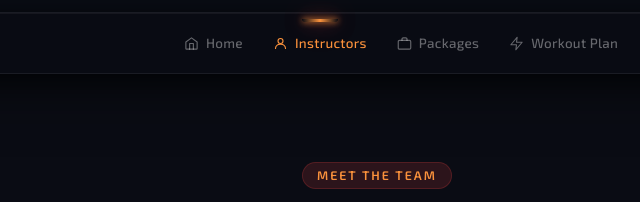
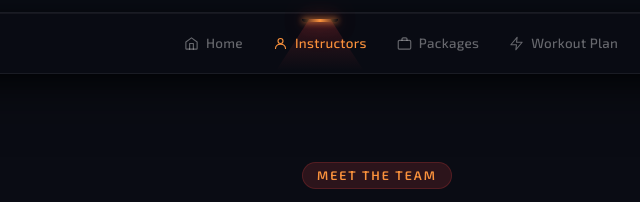
Before and after one commit to DaVincii636/VantaFit, a plain HTML site: page pages/instructors.html in a window 1280 px wide. Shown: the top 202 px of the page, 263-903 px from the left. Drawn offline with Linux system fonts and the light colour scheme.

Commit message:
cone shape

```diff
--- a/pages/instructors.html
+++ b/pages/instructors.html
@@ -100,7 +100,7 @@
       </a>
       <ul class="navbar-nav">
         <li><a href="../index.html" class="nav-link"><svg viewBox="0 0 24 24"><path d="M3 9.5L12 3l9 6.5V20a1 1 0 01-1 1H4a1 1 0 01-1-1V9.5z"/><path d="M9 21V12h6v9"/></svg>Home</a></li>
-        <li><a href="instructors.html" class="nav-link"><svg viewBox="0 0 24 24"><circle cx="12" cy="8" r="4"/><path d="M4 20c0-4 3.6-7 8-7s8 3 8 7"/></svg>Instructors</a></li>
+ <li><a href="instructors.html" class="nav-link active"><span class="cone"></span><svg viewBox="0 0 24 24"><circle cx="12" cy="8" r="4"/><path d="M4 20c0-4 3.6-7 8-7s8 3 8 7"/></svg>Instructors</a></li>
         <li><a href="packages.html" class="nav-link "><svg viewBox="0 0 24 24"><rect x="2" y="7" width="20" height="14" rx="2"/><path d="M16 7V5a2 2 0 00-2-2h-4a2 2 0 00-2 2v2"/></svg>Packages</a></li>
         <li><a href="workout-plan.html" class="nav-link "><svg viewBox="0 0 24 24"><path d="M13 2L3 14h9l-1 8 10-12h-9l1-8z"/></svg>Workout Plan</a></li>
       </ul>
```
